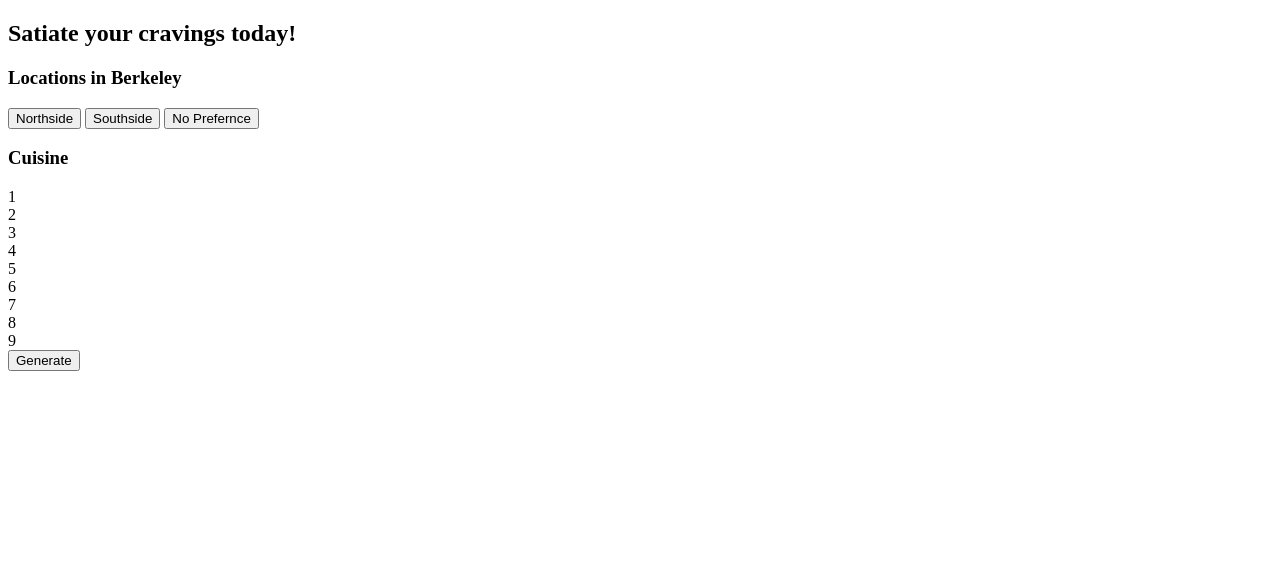
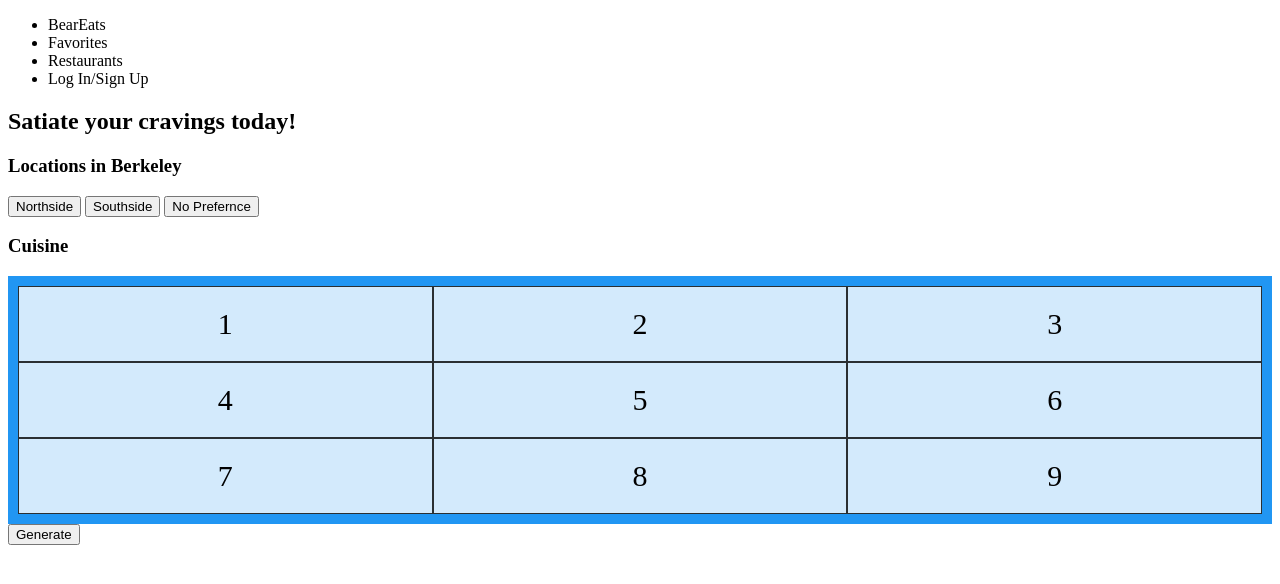
Before and after one commit to hannah02li20/cs198-final, a website: page frontend_stuff/restaurant_generator.html in a window 1280 px wide. Drawn offline with Linux system fonts and the light colour scheme.

Commit message:
started navbar, linked some css files

```diff
--- a/frontend_stuff/restaurant_g.css
+++ b/frontend_stuff/restaurant_g.css
@@ -11,3 +11,5 @@
     font-size: 30px;
     text-align: center;
   }
+
+  /* taken from w3 schools */
--- a/frontend_stuff/restaurant_generator.html
+++ b/frontend_stuff/restaurant_generator.html
@@ -4,10 +4,19 @@
     <meta charset="UTF-8">
     <meta http-equiv="X-UA-Compatible" content="IE=edge">
     <meta name="viewport" content="width=device-width, initial-scale=1.0">
-    <title>Document</title>
+    <link rel="stylesheet" href="restaurant_g.css">
+    <title>BearEats</title>
 </head>
 <body>
     <!-- replace with nav bar things here -->
+    <div class = "nav-bar">
+    <ul>
+        <li>BearEats</li>
+        <li>Favorites</li>
+        <li>Restaurants</li>
+        <li>Log In/Sign Up</li>
+    </ul>
+    </div>
 
     <h2> Satiate your cravings today!</h2>
     <h3> Locations in Berkeley</h3>
```
Also changed, not shown: frontend_stuff/profile_w_favs.html (+1 -1 lines), frontend_stuff/sign_up_log_in.html (+1 -1 lines).
